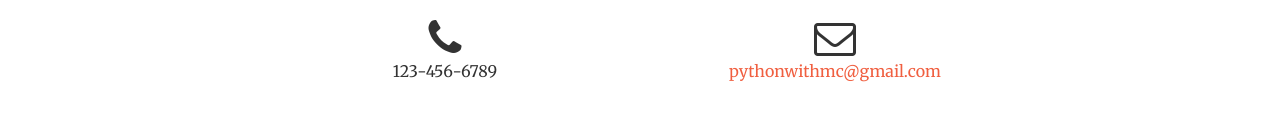
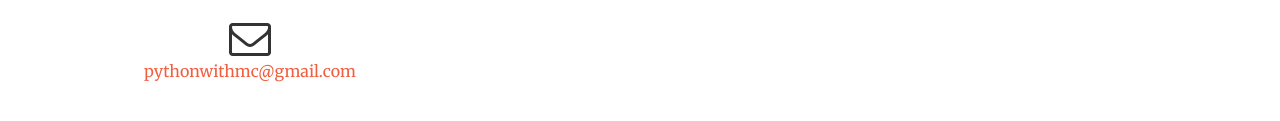
Before and after one commit to CPPCodingBeans/CPPCodingBeans.github.io, a website: page index.html in a window 1280 px wide. Shown: the part 2540-2661 px from the top of the page. Drawn offline with nearby package versions, Linux system fonts and the light colour scheme.

Commit message:
Update index.html

```diff
--- a/index.html
+++ b/index.html
@@ -249,13 +249,9 @@
                     <hr class="primary">
                     <p>Ready to start your next project with us? That's great! Give us a call or send us an email and we will get back to you as soon as possible!</p>
                 </div>
-                <div class="col-lg-4 col-lg-offset-2 text-center">
-                    <i class="fa fa-phone fa-3x sr-contact"></i>
-                    <p>123-456-6789</p>
-                </div>
                 <div class="col-lg-4 text-center">
                     <i class="fa fa-envelope-o fa-3x sr-contact"></i>
-                    <p><a href="mailto:your-email@your-domain.com">pythonwithmc@gmail.com</a></p>
+                    <p><a href="mailto:pythonwithmc@gmail.com.com">pythonwithmc@gmail.com</a></p>
                 </div>
             </div>
         </div>
```
